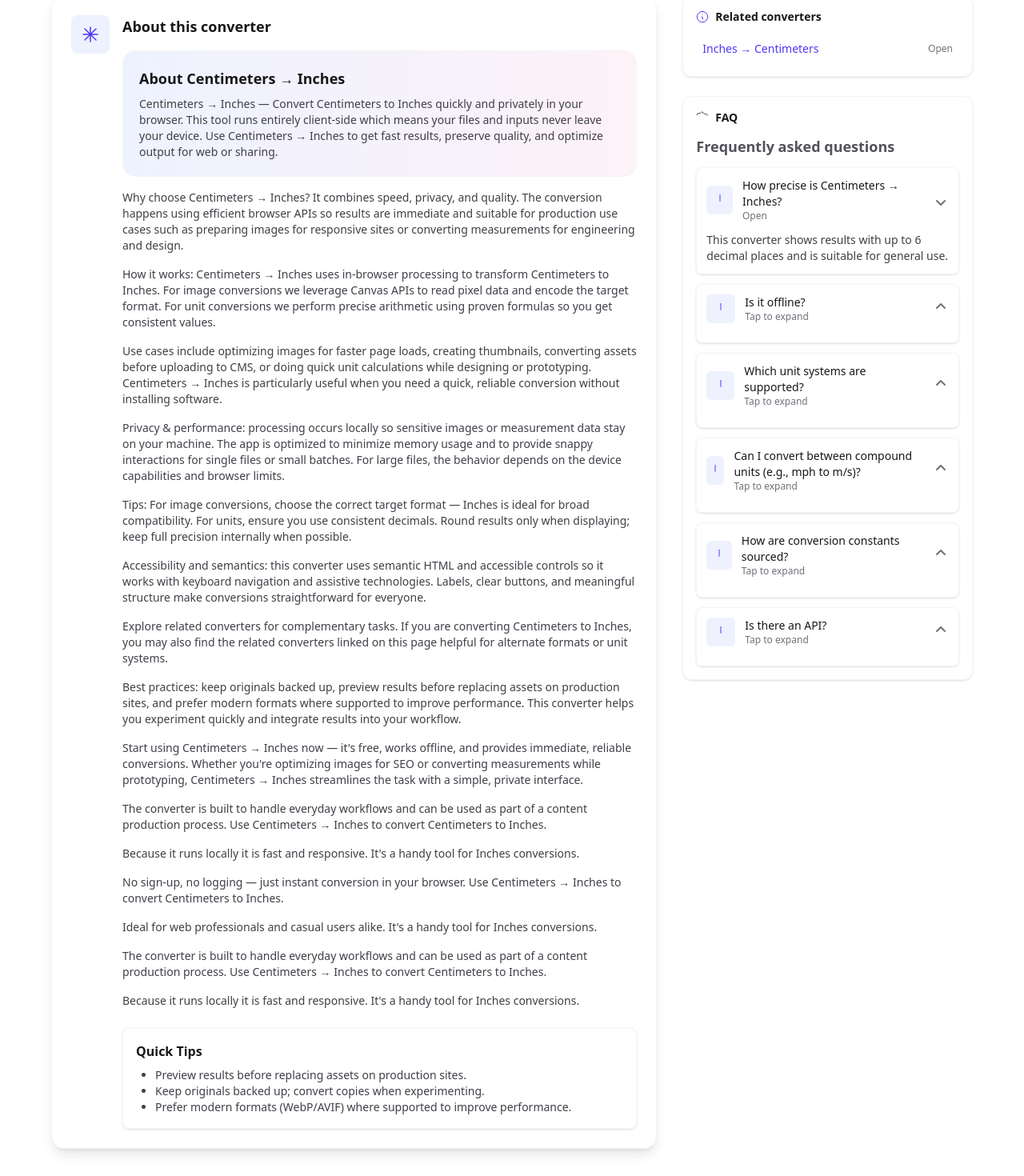
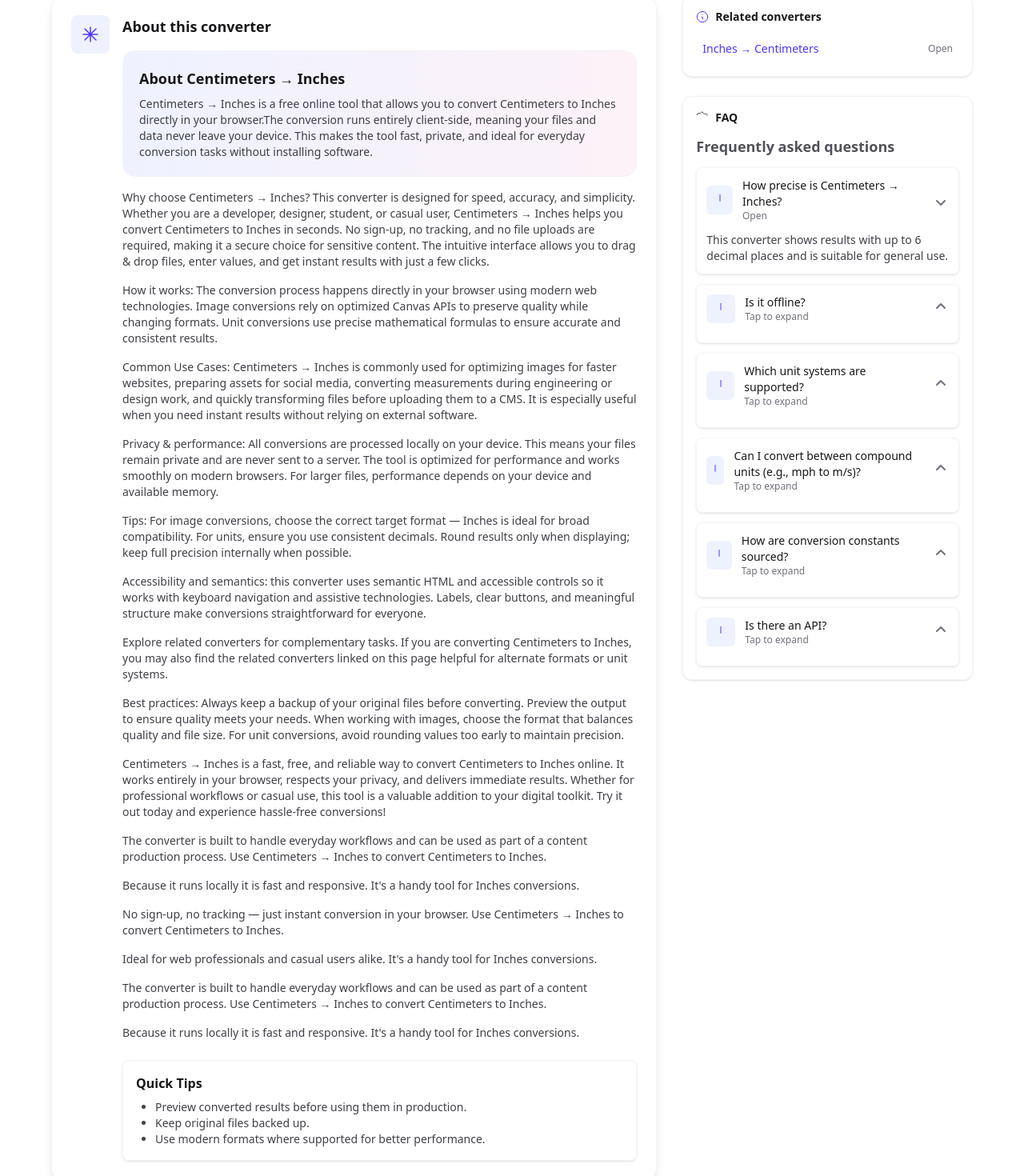
Before and after one commit to SupunCharuka/onlineconvertkit, a Next.js app: page /unit-converter/centimeters-to-inches in a window 1280 px wide. Shown: the part 620-2090 px from the top of the page at 80% size. Built offline with nearby package versions, Linux system fonts and the light colour scheme.

Commit message:
Enhance SEO content generation with improved descriptions and use cases for better user engagement and clarity

```diff
--- a/components/SeoContent.tsx
+++ b/components/SeoContent.tsx
@@ -10,32 +10,41 @@ function wordCount(text: string) {
 
 // Generate an SEO-friendly article of ~900 words based on converter metadata.
 export function generateLongSeoContent(converter: AnyConverter) {
-  const base = `${converter.name} — Convert ${converter.from} to ${converter.to} quickly and privately in your browser. `;
+  const base = `${converter.name} is a free online tool that allows you to convert ${converter.from} to ${converter.to} directly in your browser.`;
   const paragraphs: string[] = [];
 
   // Intro paragraph
   paragraphs.push(
-    `${base}This tool runs entirely client-side which means your files and inputs never leave your device. Use ${converter.name} to get fast results, preserve quality, and optimize output for web or sharing.`
+    `${base}The conversion runs entirely client-side, meaning your files and data never leave your device. This makes the tool fast, private,
+    and ideal for everyday conversion tasks without installing software.`
   );
 
-  // Feature paragraph
+  // Why choose this converter paragraph
   paragraphs.push(
-    `Why choose ${converter.name}? It combines speed, privacy, and quality. The conversion happens using efficient browser APIs so results are immediate and suitable for production use cases such as preparing images for responsive sites or converting measurements for engineering and design.`
+    `Why choose ${converter.name}? This converter is designed for speed, accuracy, and simplicity. Whether you are a developer, designer, student, or casual user,
+    ${converter.name} helps you convert ${converter.from} to ${converter.to} in seconds. No sign-up, no tracking, and no file uploads
+    are required, making it a secure choice for sensitive content. The intuitive interface allows you to drag & drop files, enter values, and get instant results with just a few clicks.`
   );
 
   // How it works paragraph
   paragraphs.push(
-    `How it works: ${converter.name} uses in-browser processing to transform ${converter.from} to ${converter.to}. For image conversions we leverage Canvas APIs to read pixel data and encode the target format. For unit conversions we perform precise arithmetic using proven formulas so you get consistent values.`
+    `How it works: The conversion process happens directly in your browser using modern web technologies.
+    Image conversions rely on optimized Canvas APIs to preserve quality while changing formats.
+    Unit conversions use precise mathematical formulas to ensure accurate and consistent results.`
   );
 
   // Use-cases paragraph
   paragraphs.push(
-    `Use cases include optimizing images for faster page loads, creating thumbnails, converting assets before uploading to CMS, or doing quick unit calculations while designing or prototyping. ${converter.name} is particularly useful when you need a quick, reliable conversion without installing software.`
+    `Common Use Cases: ${converter.name} is commonly used for optimizing images for faster websites, preparing assets for social media,
+    converting measurements during engineering or design work, and quickly transforming files before uploading them to a CMS.
+    It is especially useful when you need instant results without relying on external software.`
   );
 
   // Privacy and performance paragraph
   paragraphs.push(
-    `Privacy & performance: processing occurs locally so sensitive images or measurement data stay on your machine. The app is optimized to minimize memory usage and to provide snappy interactions for single files or small batches. For large files, the behavior depends on the device capabilities and browser limits.`
+    `Privacy & performance: All conversions are processed locally on your device. This means your files remain private and are never sent to a server.
+    The tool is optimized for performance and works smoothly on modern browsers. For larger files, performance depends on your device
+    and available memory.`
   );
 
   // Tips paragraph
@@ -55,12 +64,15 @@ export function generateLongSeoContent(converter: AnyConverter) {
 
   // Best practices paragraph
   paragraphs.push(
-    `Best practices: keep originals backed up, preview results before replacing assets on production sites, and prefer modern formats where supported to improve performance. This converter helps you experiment quickly and integrate results into your workflow.`
+    `Best practices: Always keep a backup of your original files before converting. Preview the output to ensure quality meets your needs.
+    When working with images, choose the format that balances quality and file size. For unit conversions, avoid rounding values
+    too early to maintain precision.`
   );
 
   // Closing paragraph with unique phrasing per converter
   paragraphs.push(
-    `Start using ${converter.name} now — it's free, works offline, and provides immediate, reliable conversions. Whether you're optimizing images for SEO or converting measurements while prototyping, ${converter.name} streamlines the task with a simple, private interface.`
+    `${converter.name} is a fast, free, and reliable way to convert ${converter.from} to ${converter.to} online.
+    It works entirely in your browser, respects your privacy, and delivers immediate results. Whether for professional workflows or casual use, this tool is a valuable addition to your digital toolkit. Try it out today and experience hassle-free conversions!`
   );
 
   // Ensure we reach roughly 800-1000 words by expanding variations
@@ -69,7 +81,7 @@ export function generateLongSeoContent(converter: AnyConverter) {
   const variants = [
     `The converter is built to handle everyday workflows and can be used as part of a content production process.`,
     `Because it runs locally it is fast and responsive.`,
-    `No sign-up, no logging — just instant conversion in your browser.`,
+    `No sign-up, no tracking — just instant conversion in your browser.`,
     `Ideal for web professionals and casual users alike.`,
   ];
 
@@ -89,7 +101,7 @@ export function generateLongSeoContent(converter: AnyConverter) {
 }
 
 export function generateMetaDescription(converter: AnyConverter) {
-  return `${converter.name} — Convert ${converter.from} to ${converter.to} instantly in your browser. Fast, private, no logging.`;
+  return `Free ${converter.name} to convert ${converter.from} to ${converter.to} online. Fast, private, and works directly in your browser.`;
 }
 
 export default function SeoContent({ converter }: { converter: AnyConverter }) {
@@ -117,9 +129,9 @@ export default function SeoContent({ converter }: { converter: AnyConverter }) {
       <div className="mt-6 rounded-lg p-4 bg-white/60 dark:bg-zinc-900/60 border border-zinc-100 dark:border-zinc-800 shadow-sm">
         <h5 className="font-semibold">Quick Tips</h5>
         <ul className="mt-2 list-disc ml-6 text-sm text-zinc-700 dark:text-zinc-300">
-          <li>Preview results before replacing assets on production sites.</li>
-          <li>Keep originals backed up; convert copies when experimenting.</li>
-          <li>Prefer modern formats (WebP/AVIF) where supported to improve performance.</li>
+          <li>Preview converted results before using them in production.</li>
+          <li>Keep original files backed up.</li>
+          <li>Use modern formats where supported for better performance.</li>
         </ul>
       </div>
     </article>
```
